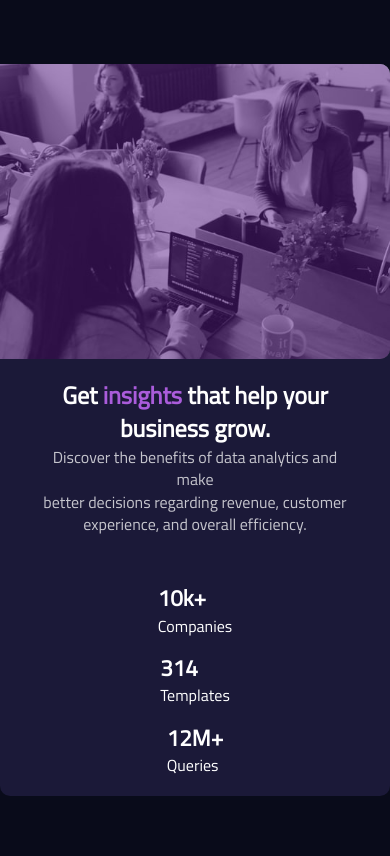
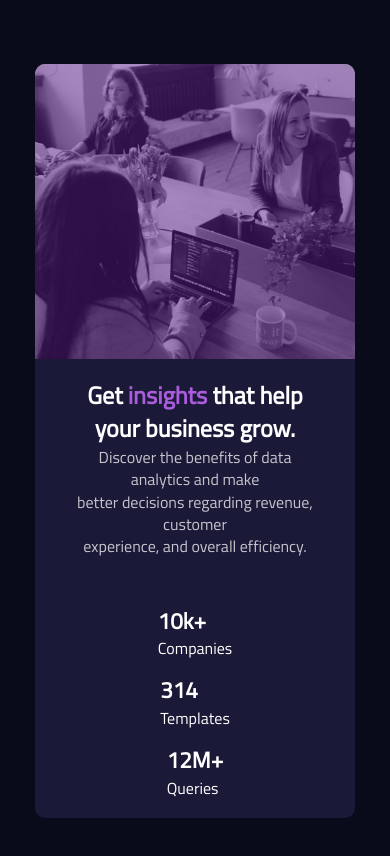
Before and after one commit to elidvenega/front-end-mentor-stats-card-component, a plain HTML site: page index.html in a window 390 px wide. Drawn offline with Linux system fonts and the light colour scheme.

Commit message:
Worked on it being responsive

```diff
--- a/css/styles.css
+++ b/css/styles.css
@@ -144,7 +144,13 @@ body {
   .card-container {
     display: flex;
     flex-direction: column-reverse;
+    max-width: 20rem;
   }
+
+  .card-img-container {
+    border-radius: 10px 10px 0 0;
+  }
+
   .card-body h1 {
     text-align: center;
     font-size: 1.5rem;
```
